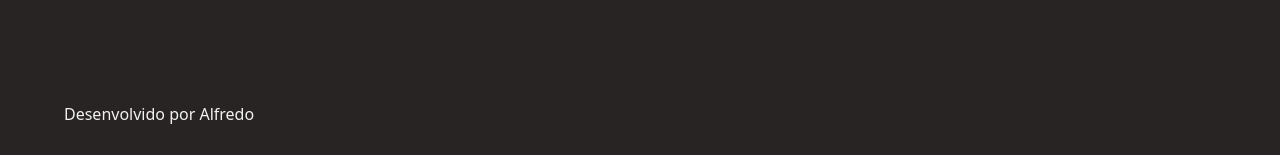
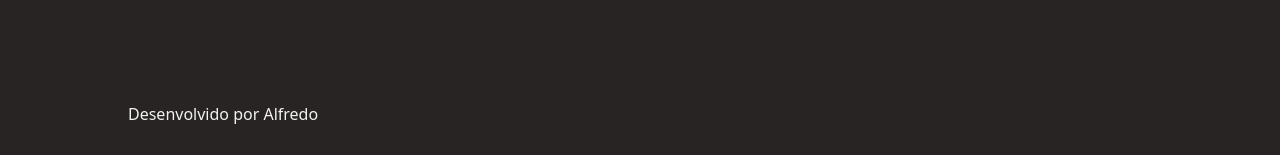
Before and after one commit to alpfilho/gazin-tech-desafio-frontend, a Next.js app: page /actor-detail in a window 1280 px wide. Shown: the part 642-797 px from the top of the page. Built offline with nearby package versions, Linux system fonts and the light colour scheme.

Commit message:
Footer com tema

```diff
--- a/components/footer/footer.styles.ts
+++ b/components/footer/footer.styles.ts
@@ -4,5 +4,5 @@ export const FooterContainer = styled.footer`
 	width: 100%;
 	height: auto;
 	padding: 2em 4em 2em 4em;
-	color: ${(props) => props.theme.colors.white};
+	color: ${(props) => props.theme.text};
 `;
--- a/components/footer/footer.tsx
+++ b/components/footer/footer.tsx
@@ -1,4 +1,11 @@
 import React from 'react';
+
+import { ContentContainer } from 'components/contentContainer';
+
 import { FooterContainer } from './footer.styles';
 
-export const Footer: React.FC = () => <FooterContainer>Desenvolvido por Alfredo</FooterContainer>;
+export const Footer: React.FC = () => (
+	<FooterContainer>
+		<ContentContainer>Desenvolvido por Alfredo</ContentContainer>
+	</FooterContainer>
+);
```
